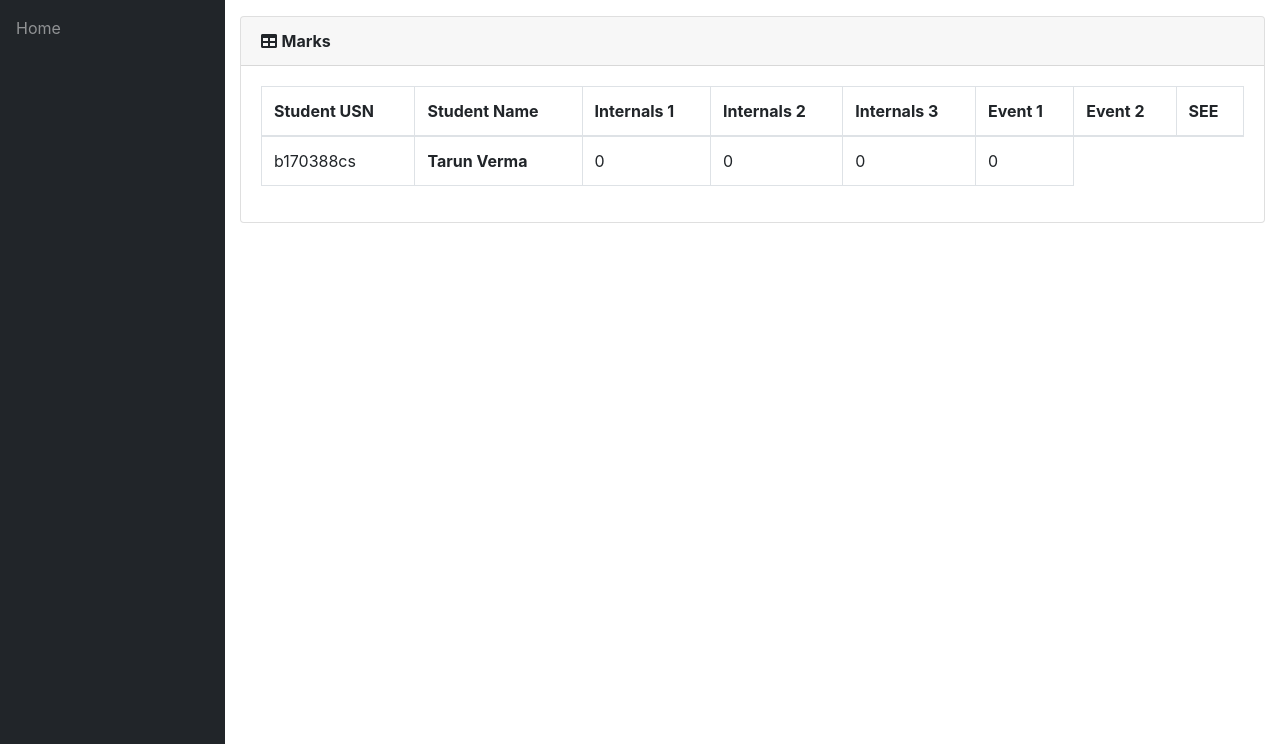
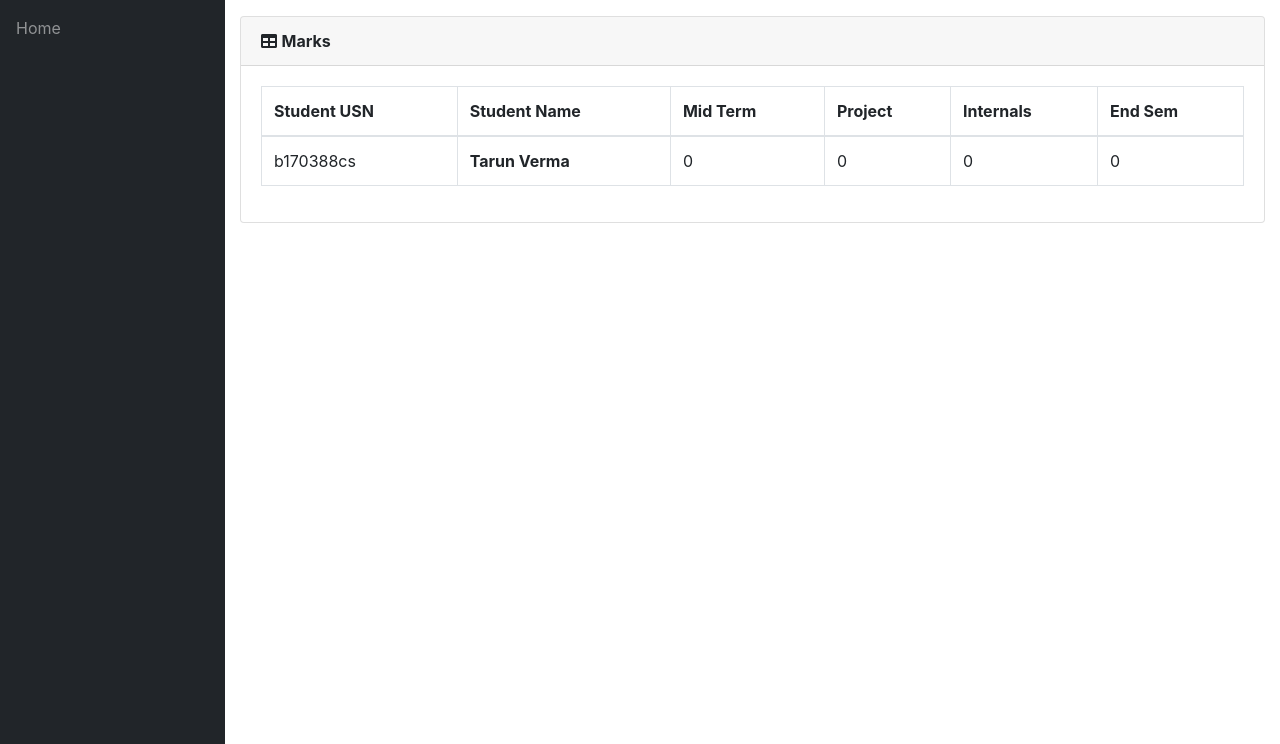
Before and after one commit to rosh6699/CollegeManagement, a Django app: page /teacher/1/Students/Marks/ in a window 1280 px wide. Shown: the part 56-800 px from the top of the page. Run offline with Django 3.2, Linux system fonts and the light colour scheme; a user stored in the database is signed in; data comes from the database, SQL or seed files in the repository; parts of the project's set-up code (start-up, migrations or seed data) failed here and were passed over; some libraries are stand-ins or nearby versions.

Commit message:
Add files via upload

```diff
--- a/info/templates/info/base.html
+++ b/info/templates/info/base.html
@@ -25,7 +25,6 @@
     <link href="{% static '/info/bootstrap/css/sb-admin.css' %}" rel="stylesheet">
 
     <!-- Latest compiled and minified CSS -->
-
 
       {% block css %}
       {% endblock %}
@@ -184,6 +183,7 @@
     <!-- Custom scripts for all pages-->
     <script src="{% static '/info/bootstrap/js/sb-admin.min.js' %}"></script>
 
+
    {% block scripts %}
     {% endblock %}
   </body>
--- a/info/templates/info/homepage.html
+++ b/info/templates/info/homepage.html
@@ -20,7 +20,6 @@
           <link href="{% static '/info/bootstrap/vendor/fontawesome-free/css/all.min.css' %}" rel="stylesheet" type="text/css">
 
 
-
   </head>
 
   <body>
@@ -29,6 +28,7 @@
     <nav class="navbar navbar-expand-lg navbar-dark bg-dark fixed-top">
       <div class="container">
           <a class="navbar-brand" href="{% url 'index' %} ">College Management</a>
+
         <button class="navbar-toggler" type="button" data-toggle="collapse" data-target="#navbarResponsive" aria-controls="navbarResponsive" aria-expanded="false" aria-label="Toggle navigation">
           <span class="navbar-toggler-icon"></span>
         </button>
--- a/info/templates/info/t_student_marks.html
+++ b/info/templates/info/t_student_marks.html
@@ -13,12 +13,10 @@
                     <tr>
                         <th>Student USN</th>
                         <th>Student Name</th>
-                        <th>Internals 1</th>
-                        <th>Internals 2</th>
-                        <th>Internals 3</th>
-                        <th>Event 1</th>
-                        <th>Event 2</th>
-                        <th>SEE</th>
+                        <th>Mid Term</th>
+                        <th>Project</th>
+                        <th>Internals</th>
+                        <th>End Sem</th>
                     </tr>
                   </thead>
                   <tbody>
```
Also changed, not shown: info/templates/info/marks_list.html (+4 -6 lines).
